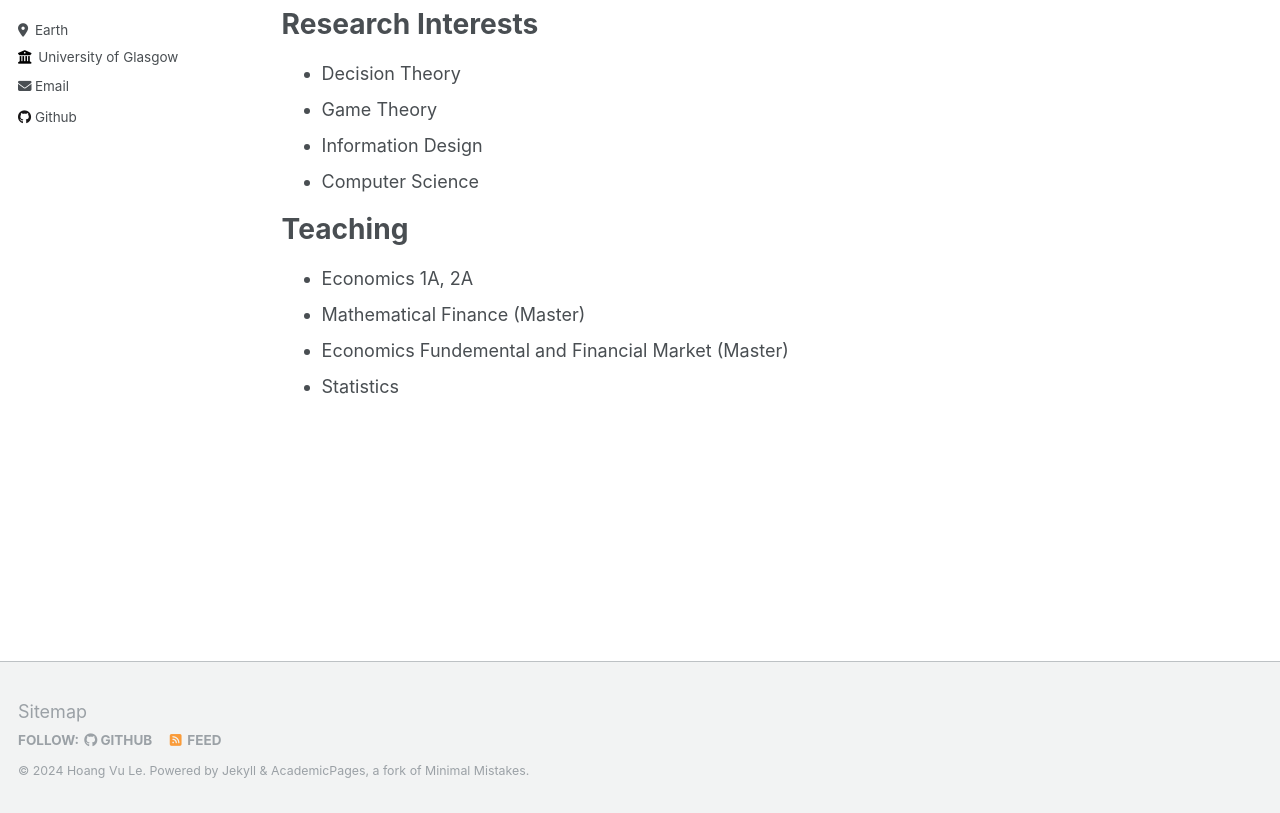
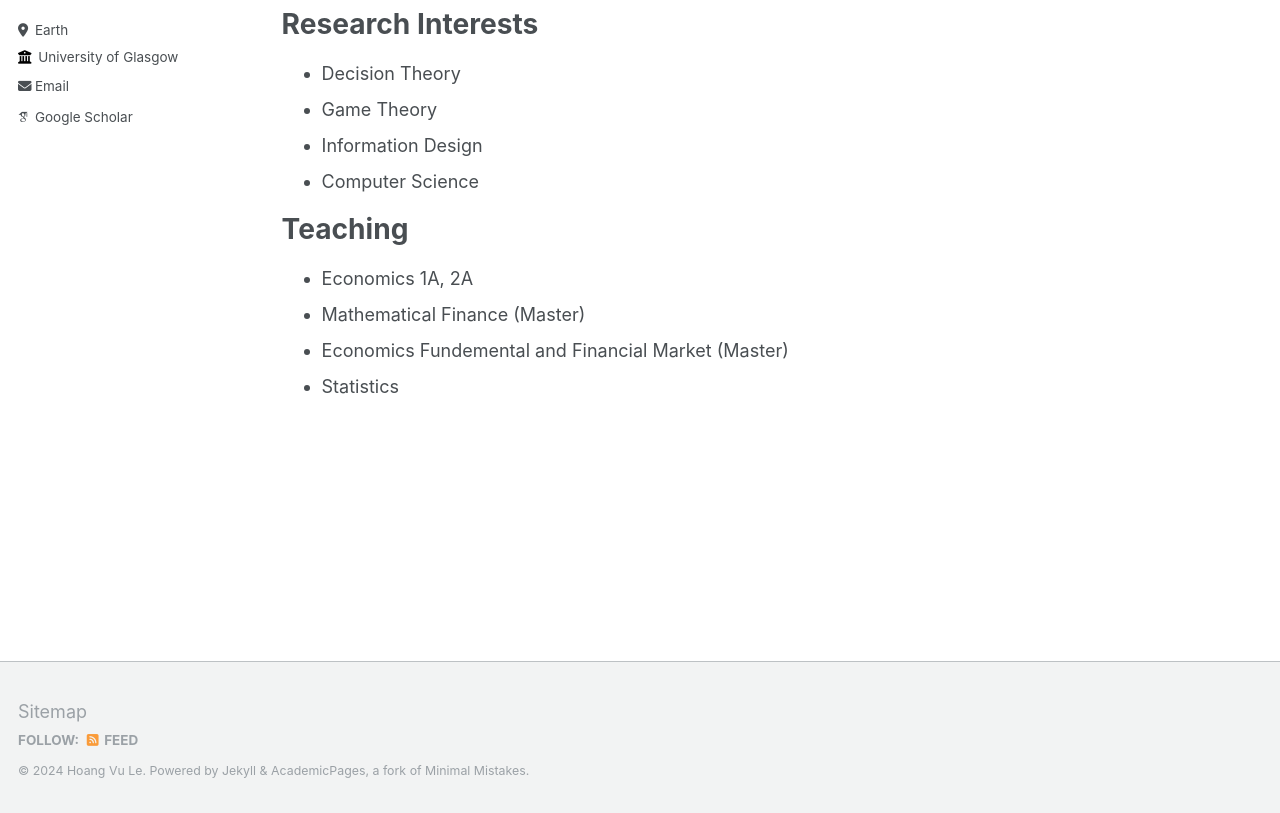
Before and after one commit to hvule/hvule.github.io, a Jekyll site: the page built from _pages/about.md, in a window 1280 px wide and 1126 px high. Shown: the part 310-1123 px from the top of the window. Built offline with Jekyll 4.4.1, drawn with Linux system fonts in a browser that asks for light colours; some web fonts are replaced.

Commit message:
Update _config.yml

```diff
--- a/_config.yml
+++ b/_config.yml
@@ -33,7 +33,7 @@ author:
 
   # Academic websites
   #arxiv            : # URL - Update with the correct link to your profile
-  #googlescholar    : "https://scholar.google.com/citations?user=PS_CX0AAAAAJ"
+  googlescholar    : "https://scholar.google.com/citations?user=LIaIj9kAAAAJ&hl=en"
   impactstory      : # URL
   #orcid            : "http://orcid.org/yourorcidurl"
   #pubmed           : "https://www.ncbi.nlm.nih.gov/pubmed/?term=john+snow"
@@ -43,7 +43,7 @@ author:
   bitbucket        : # Username - Update with your username on the site
   codepen          : # Username
   dribbble         : # Username%
-  github           : "academicpages"
+  #github           : "academicpages"
   #kaggle           : # Username
   #stackoverflow    : # User number or user number and name (i.e., use "1" or "1/jeff-atwood")
 
```
